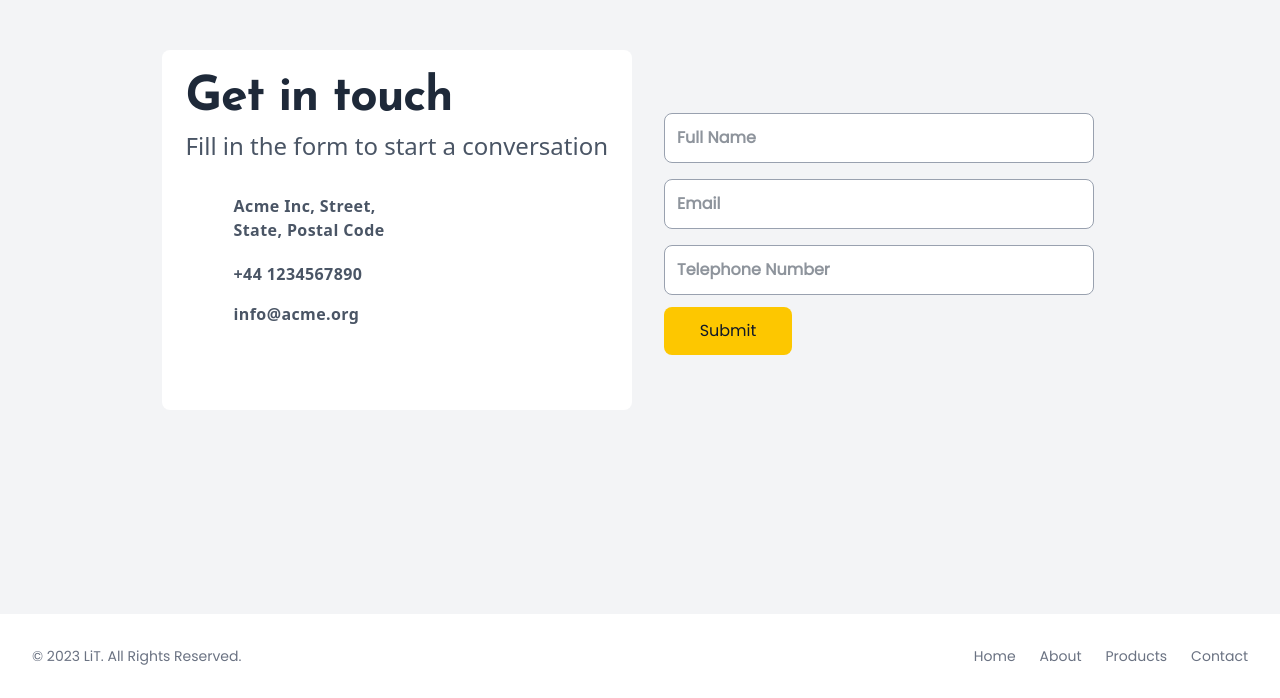
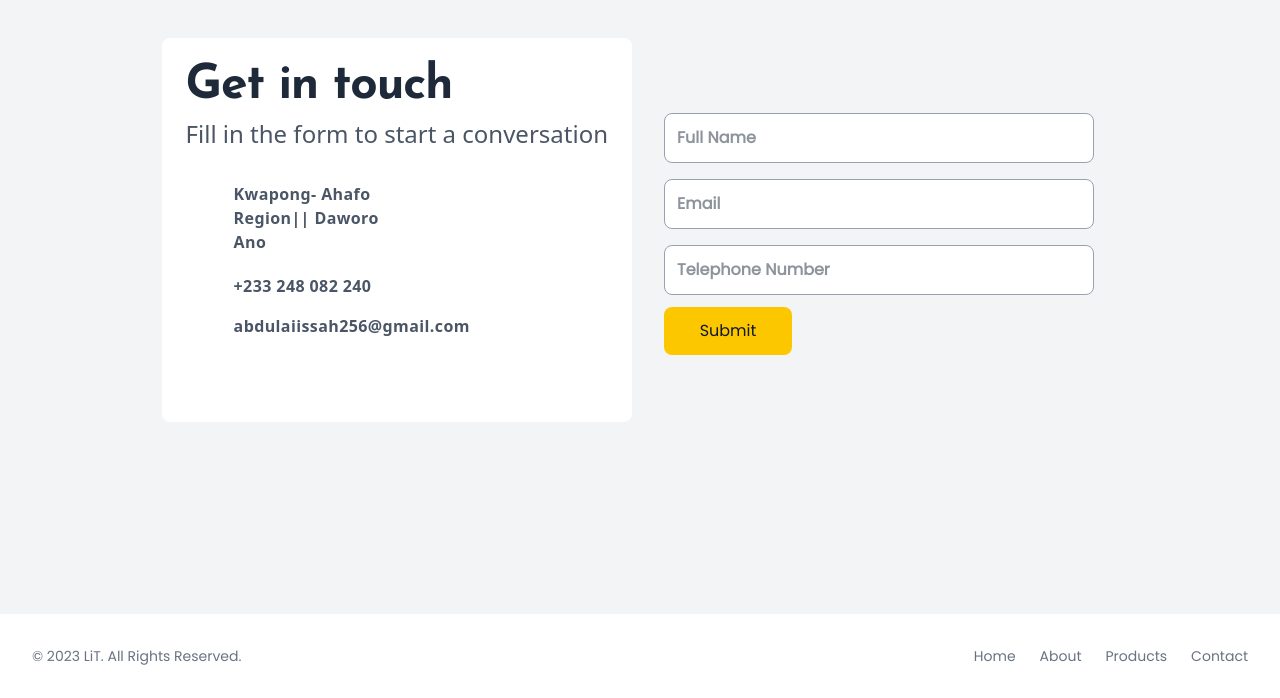
Before and after one commit to bethheal/landingPage, a React (Vite) app: page / in a window 1280 px wide. Shown: the part 2984-3682 px from the top of the page. Built offline with nearby package versions, Linux system fonts and the light colour scheme.

Commit message:
address corrections

```diff
--- a/src/pages/ContactSection/contact.jsx
+++ b/src/pages/ContactSection/contact.jsx
@@ -19,21 +19,21 @@ const Contacts = () => {
                 <div className="flex items-center mt-8 text-gray-600 dark:text-gray-400">
                   <img src={locationIcon} alt="Location" className="w-8 h-8" />
                   <div className="ml-4 text-md tracking-wide font-semibold w-40">
-                    Acme Inc, Street, State, Postal Code
+                    Kwapong- Ahafo Region|| Daworo Ano
                   </div>
                 </div>
 
                 <div className="flex items-center mt-4 text-gray-600 dark:text-gray-400">
                   <img src={callIcon} alt="Phone" className="w-8 h-8" />
                   <div className="ml-4 text-md tracking-wide font-semibold w-40">
-                    +44 1234567890
+                    +233 248 082 240
                   </div>
                 </div>
 
                 <div className="flex items-center mt-2 text-gray-600 dark:text-gray-400">
                   <img src={emailIcon} alt="Email" className="w-8 h-8" />
                   <div className="ml-4 text-md tracking-wide font-semibold w-40">
-                    info@acme.org
+                    abdulaiissah256@gmail.com
                   </div>
                 </div>
 
```
